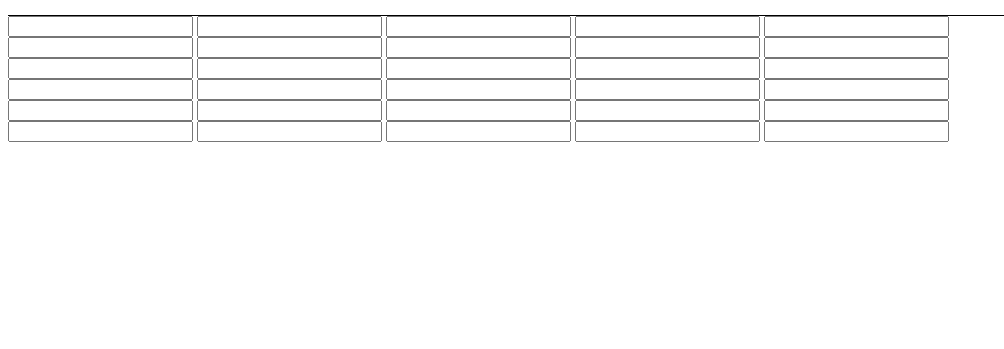
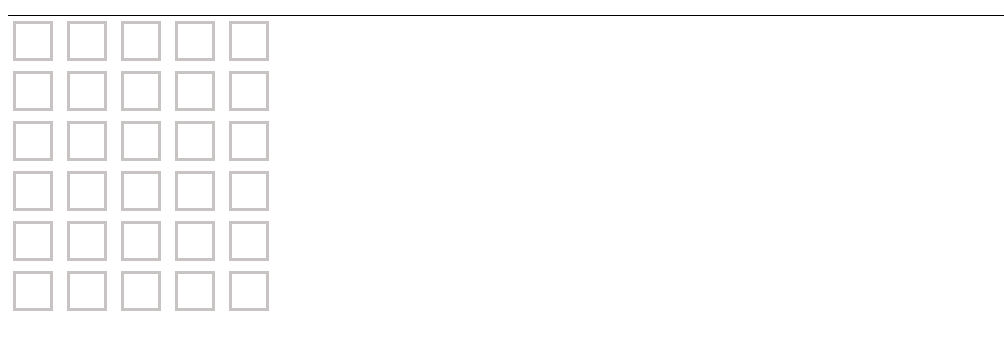
Before and after one commit to dinosawrfish/word_masters, a plain HTML site: page index.html in a window 1280 px wide. Shown: the part 55-404 px from the top of the page, without its empty margins (0-1004 px from the left). Drawn offline with Linux system fonts and the light colour scheme.

Commit message:
create styling for input boxes to grey squares

```diff
--- a/css/style.css
+++ b/css/style.css
@@ -8,3 +8,10 @@
     justify-content: center;
     border-bottom: 1px solid black;
 }
+
+input {
+    height: 40px;
+    width: 40px;
+    margin: 5px;
+    border: 3px solid rgb(201, 196, 196);
+}
```
